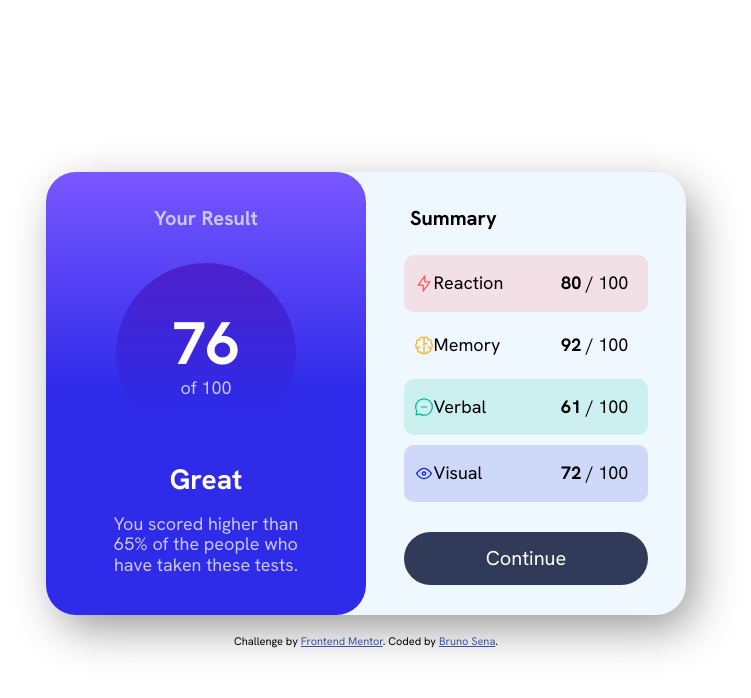
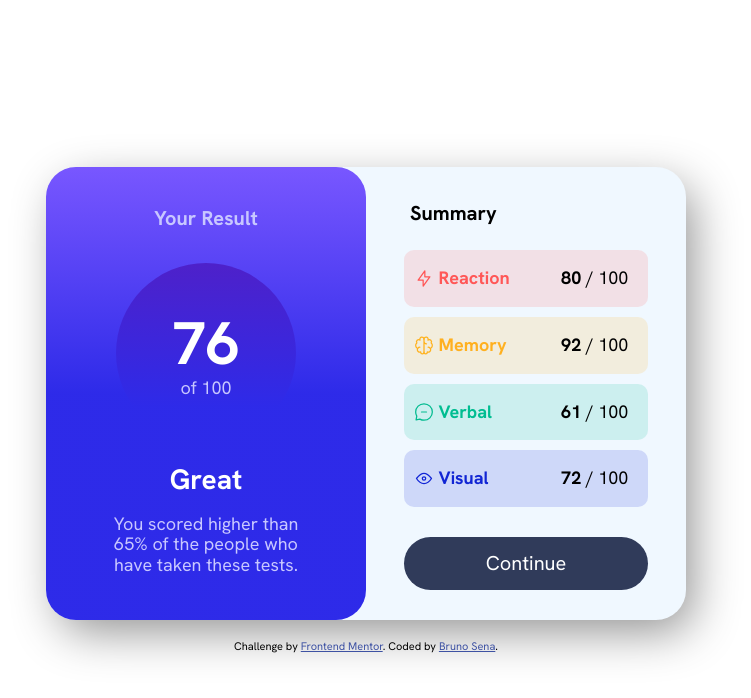
Before and after one commit to brujavsen/result-summary, a plain HTML site: page index.html in a window 1280 px wide. Shown: the whole page, without its empty margins (274-1025 px from the left). Drawn offline with Linux system fonts and the light colour scheme.

Commit message:
finish commit i guess

```diff
--- a/css/styles.css
+++ b/css/styles.css
@@ -1,8 +1,16 @@
 /* Fonts */
-@font-face {font-family: 'Hanken Grotesk';src: url(../assets/fonts/HankenGrotesk-VariableFont_wght.ttf);}
+@font-face {
+  font-family: "Hanken Grotesk";
+  src: url(../assets/fonts/HankenGrotesk-VariableFont_wght.ttf);
+}
 
-.attribution {font-size: 11px; text-align: center; }
-.attribution a { color: hsl(228, 45%, 44%); }
+.attribution {
+  font-size: 11px;
+  text-align: center;
+}
+.attribution a {
+  color: hsl(228, 45%, 44%);
+}
 
 :root {
   /* Layout */
@@ -33,7 +41,6 @@
   --pale-blue: hsl(221, 100%, 96%);
   --light-lavender: hsl(241, 100%, 89%);
   --dark-gray-blue: hsl(224, 30%, 27%);
-
 }
 
 /* Global style */
@@ -41,14 +48,16 @@ html {
   box-sizing: border-box;
   font-size: 62.5%; /* 1rem = 10px */
 }
-*, *:before, *:after {
+*,
+*:before,
+*:after {
   box-sizing: inherit;
 }
-body{
+body {
   height: 100vh;
   margin: 0;
   padding: 0;
-    font-family: 'Hanken Grotesk', sans-serif;
+  font-family: "Hanken Grotesk", sans-serif;
   display: flex;
   flex-direction: column;
   justify-content: center;
@@ -65,12 +74,16 @@ p {
   display: grid;
   grid-template-columns: repeat(1, 1fr);
   border-radius: 3rem;
-    box-shadow: 10px 15px 47px -4px rgba(0,0,0,0.44);
+  box-shadow: 10px 15px 47px -4px rgba(0, 0, 0, 0.44);
 }
 
 /* Section Result */
 .result-cnt {
-    background: linear-gradient(180deg, var(--slate-blue-bkg) 0%, var(--royal-blue-bkg)  50%);
+  background: linear-gradient(
+    180deg,
+    var(--slate-blue-bkg) 0%,
+    var(--royal-blue-bkg) 50%
+  );
 
   display: flex;
   flex-direction: column;
@@ -91,7 +104,11 @@ p {
   font-weight: bolder;
 
   color: var(--white);
-    background: linear-gradient(180deg, var(--violet-blue-circle) 0%, var(--royal-blue-bkg)80%);
+  background: linear-gradient(
+    180deg,
+    var(--violet-blue-circle) 0%,
+    var(--royal-blue-bkg) 80%
+  );
 
   border-radius: 50%;
   padding: 2rem;
@@ -114,7 +131,6 @@ p {
   text-align: center;
   padding: 0 5rem 0 5rem;
 }
-
 
 /* Section Summary */
 .summary-cnt {
@@ -147,41 +163,44 @@ p {
   padding: 0 1rem 0 1rem;
 }
 .summary__articles:nth-child(1) {
-    margin: .5rem auto;
+  margin: 0.5rem auto;
   margin-top: 0;
   background-color: var(--light-red-t);
-};
-.summary_articles p {
+}
+.summary__articles:nth-child(1) .summary-info p {
   color: var(--light-red);
   font-weight: bold;
-    padding-left: .5rem
-};
-.summary__articles:nth-child(2)  {
-    margin: .5rem auto;
+  padding-left: 0.5rem;
+}
+.summary__articles:nth-child(2) {
+  margin: 0.5rem auto;
   background-color: var(--orangey-yellow-t);
-};
-.summary_articles p {
+}
+.summary__articles:nth-child(2) .summary-info p {
   color: var(--orangey-yellow);
   font-weight: bold;
-    padding-left: .5rem
+  padding-left: 0.5rem;
 }
-.summary__articles:nth-child(3)  {
-    margin: .5rem auto;
+.summary__articles:nth-child(3) {
+  margin: 0.5rem auto;
   background-color: var(--green-teal-t);
-};
-.summary__articles p {
+}
+.summary__articles:nth-child(3) .summary-info p {
   color: var(--green-teal);
   font-weight: bold;
-   padding-left: .5rem
+  padding-left: 0.5rem;
 }
 .summary__articles:nth-child(4) {
-    margin: .5rem auto;
+  margin: 0.5rem auto;
   background-color: var(--cobalt-blue-t);
-};
-.summary__articles p {
+}
+.summary__articles:nth-child(4) .summary-info p {
   color: var(--cobalt-blue);
   font-weight: bold;
-    padding-left: .5rem
+  padding-left: 0.5rem;
+}
+.summary__articles p > span {
+    font-weight: bold;
 }
 .summary__articles .summary-info {
   display: flex;
@@ -189,9 +208,9 @@ p {
 .info__percent {
   color: #000 !important;
   padding: 0 1rem 0 1rem;
-    & span {
+}
+.span {
   font-weight: bold;
-    }
 }
 .summary_btn {
   background: none;
@@ -205,10 +224,13 @@ p {
   cursor: pointer;
   font-size: 2rem;
   transition: background 1s ease-in-out;
-
 }
 .summary_btn:hover {
-    background: linear-gradient(180deg, var(--violet-blue-circle) 0%, var(--royal-blue-bkg)80%);
+  background: linear-gradient(
+    180deg,
+    var(--violet-blue-circle) 0%,
+    var(--royal-blue-bkg) 80%
+  );
   box-shadow: 0px 2px 25px black;
 }
 
```
Lines whose indentation alone changed are shown as unchanged.
